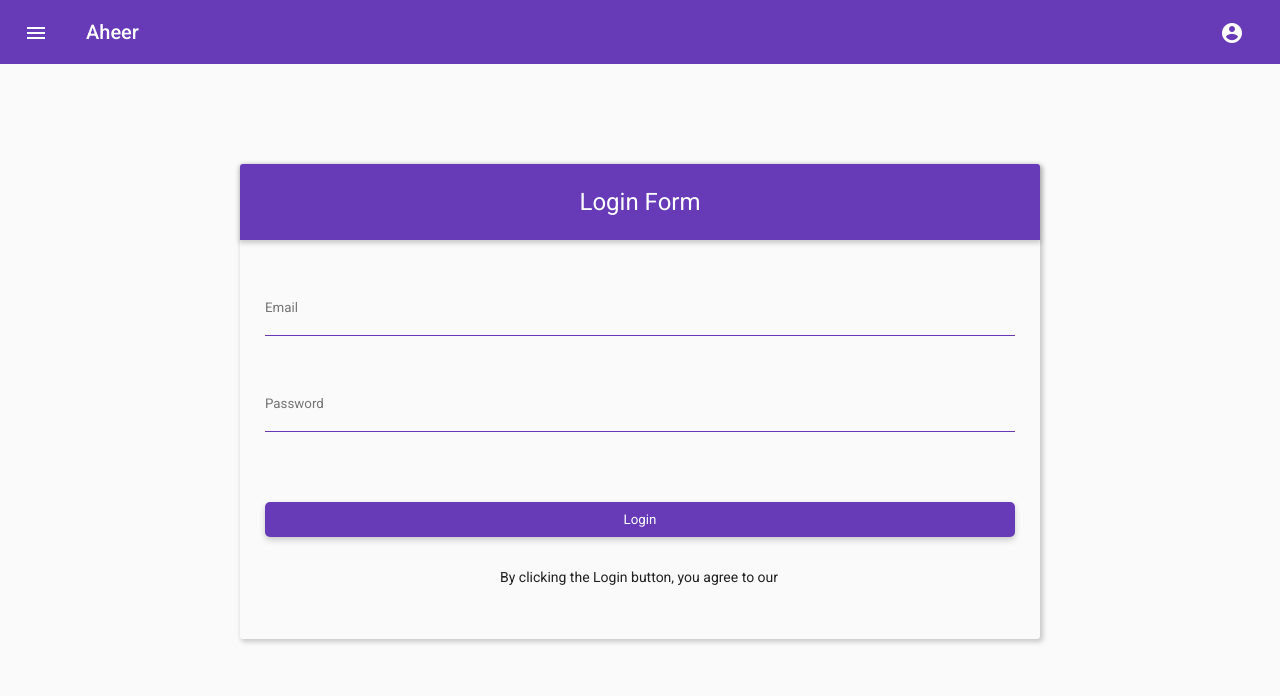
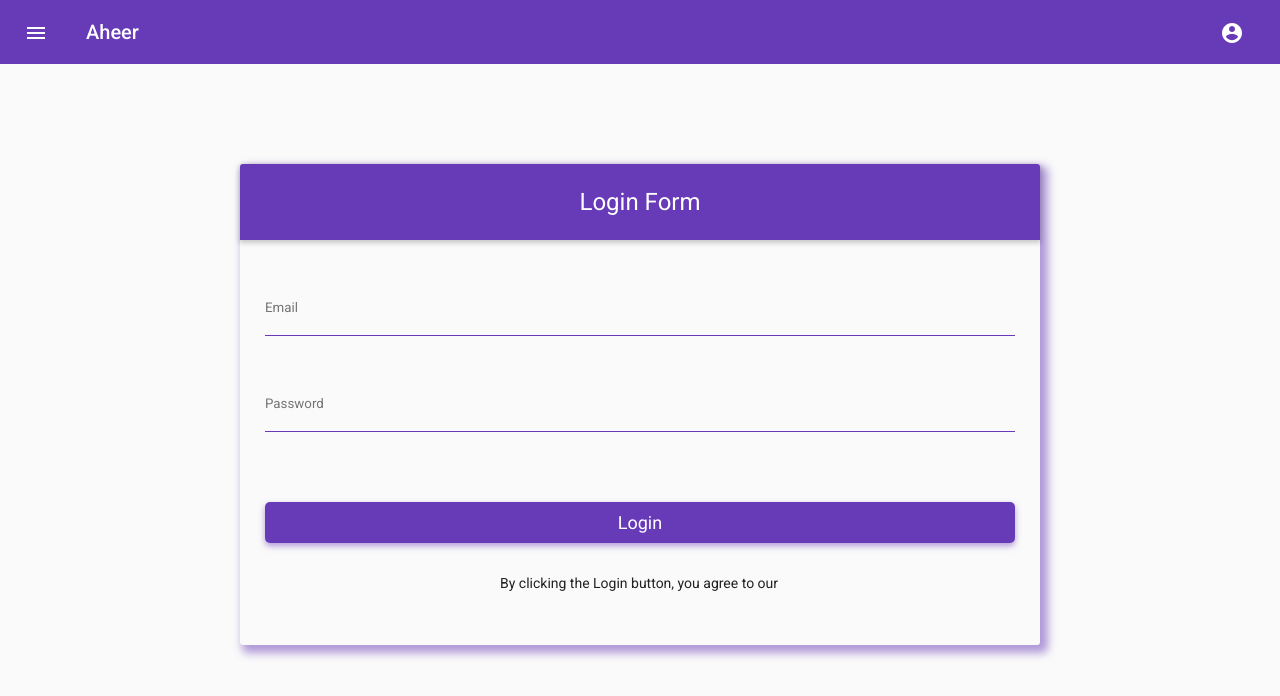
Before and after one commit to adnanaheer/angular-material-sample, an Angular app: page /form in a window 1280 px wide. Shown: the top 696 px of the page. Built offline with nearby package versions, Linux system fonts and the light colour scheme; what @ngmodule/material-carousel would draw is missing.

Commit message:
forms css box shadow

```diff
--- a/src/app/contactus/contactus.component.css
+++ b/src/app/contactus/contactus.component.css
@@ -2,7 +2,7 @@ form {
   box-sizing: border-box;
   width: 900px;
   margin: 100px auto 0;
-  box-shadow: 2px 2px 5px 1px rgba(103, 58, 183, 0.5);
+  box-shadow: 5px 5px 8px 3px rgba(103, 58, 183, 0.5);
   border-radius: 3px;
 }
 .body {
@@ -74,6 +74,11 @@ input:focus::-webkit-input-placeholder, input:valid::-webkit-input-placeholder {
   padding-left: 60px;
   padding-right: 60px;
 }
+button:hover {
+  transform: translateY(-5px);
+  box-shadow: 0 6px 6px 0 rgba(0, 0, 0, 0.2);
+  transition: 0.9s;
+}
 .contact-modal textarea {
   resize: vertical;
 }
--- a/src/app/from/from.component.css
+++ b/src/app/from/from.component.css
@@ -1,8 +1,8 @@
-
 h1, input::-webkit-input-placeholder, button {
   font-family: 'roboto', sans-serif;
   transition: all 0.8s ease-in-out;
 }
+
 h1 {
   text-align: center;
   height: 100%;
@@ -17,15 +17,15 @@
   box-sizing: border-box;
   width: 800px;
   margin: 100px auto 0;
-    box-shadow: 2px 2px 5px 1px rgba(0, 0, 0, 0.2);
+  box-shadow: 5px 5px 8px 3px rgba(103, 58, 183, 0.5);
   padding-bottom: 40px;
   border-radius: 3px;
-
 }
 form h1 {
   box-sizing: border-box;
   padding: 20px;
 }
+
 input {
   margin: 40px 25px;
   width: 750px;
@@ -40,19 +40,23 @@
   background-repeat: no-repeat;
   color: #482585;
 }
+
 input:focus, input:valid {
   box-shadow: none;
   outline: none;
   background-position: 0 0;
 }
+
 input:focus::-webkit-input-placeholder, input:valid::-webkit-input-placeholder {
   color: #673ab7;
   font-size: 11px;
   transform: translateY(-20px);
   visibility: visible !important;
 }
+
 button {
   margin-top: 30px;
+  font-size: 18px;
   border: none;
   background: #673ab7;
   cursor: pointer;
@@ -61,30 +65,14 @@
   width: 750px;
   color: white;
   margin-left: 25px;
-    box-shadow: 0 3px 6px 0 rgba(0, 0, 0, 0.2);
+  box-shadow: 0 3px 6px 0 rgba(103, 58, 183, 0.5);
 }
+
 button:hover {
   transform: translateY(-3px);
-    box-shadow: 0 6px 6px 0 rgba(0, 0, 0, 0.2);
+  box-shadow: 0 6px 6px 0 rgba(91, 47, 167, 0.5);
+  transition: 0.6s;
 }
-
- /* .button1 {
-  border: none;
-  cursor: pointer;
-  border-radius: 3px;
-  padding: 6px;
-  width: 200px;
-  color: white;
-  margin-left: 25px;
-  box-shadow: 0 3px 6px 0 rgba(0, 0, 0, 0.2);
-}
-.button1:hover {
-  transform: translateY(-3px);
-  box-shadow: 0 6px 6px 0 rgba(0, 0, 0, 0.2);
-} */
-
-
-
 .follow {
   justify-content: center;
   width: 40px;
@@ -102,26 +90,31 @@
   text-decoration: none;
   box-shadow: 0 5px 6px 0 rgba(0, 0, 0, 0.2);
 }
+
 .follow i {
   margin-right: 20px;
   transition: margin-right 0.5s ease;
 }
+
 .follow:hover {
   width: 134px;
   transform: translateX(-50px);
 }
+
 .follow:hover i {
   margin-right: 10px;
 }
 
- .icon{
+.icon {
   display: flex;
   flex-wrap: wrap;
   flex-direction: row;
 }
-.inputPLH{
+
+.inputPLH {
   color: #673ab7;
 }
-.bodyform{
+
+.bodyform {
   height: 83vh;
 }
--- a/src/app/signup/signup.component.css
+++ b/src/app/signup/signup.component.css
@@ -41,7 +41,7 @@ input.example-right-align {
     box-sizing: border-box;
     width: 900px;
     margin: 100px auto 0;
-    box-shadow: 2px 2px 5px 1px rgba(0, 0, 0, 0.2);
+    box-shadow: 5px 5px 8px 3px rgba(103, 58, 183, 0.5);
     padding-bottom: 40px;
     border-radius: 3px;
  }
@@ -78,6 +78,7 @@ input.example-right-align {
     display: flex;
     justify-content: center;
     flex-wrap: wrap;
+    font-size: 18px;
     border: none;
     background: #673ab7;
     cursor: pointer;
@@ -92,6 +93,8 @@ input.example-right-align {
   button:hover {
     transform: translateY(-5px);
     box-shadow: 0 6px 6px 0 rgba(0, 0, 0, 0.2);
+  transition: 0.9s;
+
  }
 
 
```
Lines whose indentation alone changed are shown as unchanged.
